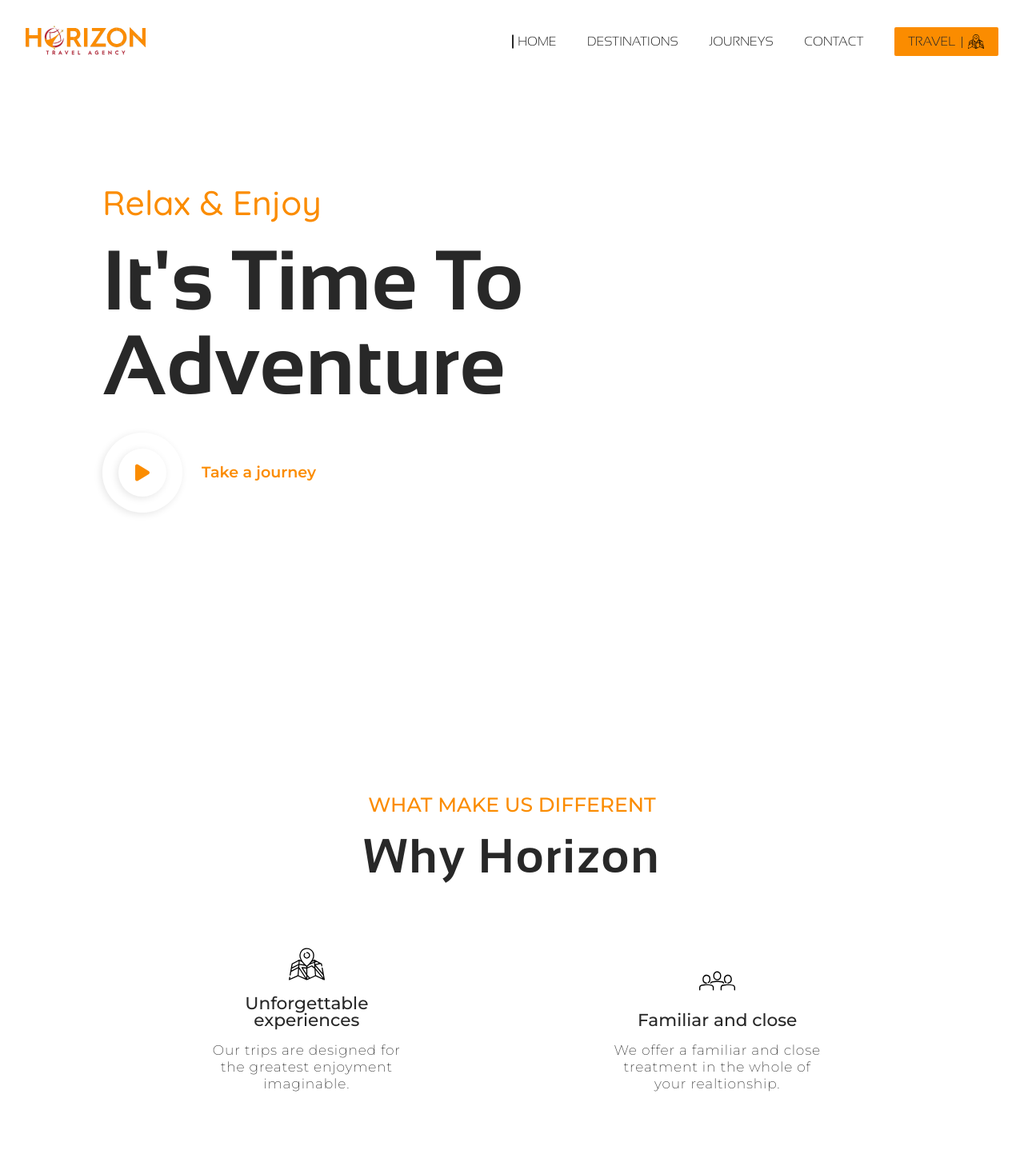
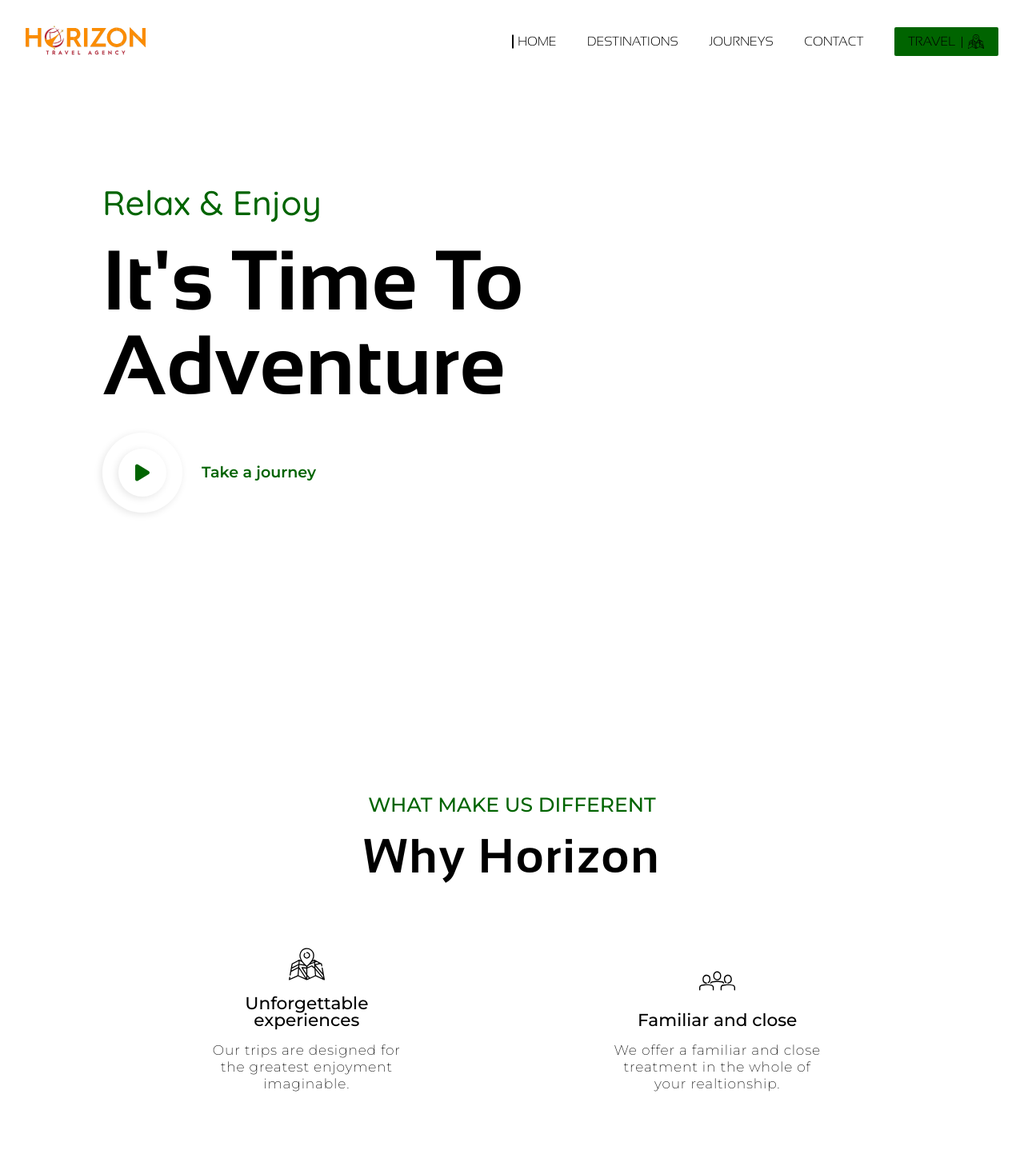
Before and after one commit to Jhona1836/ProyectIntegrador6, a PHP site: page /index.html in a window 1280 px wide. Shown: the top 1438 px of the page at 80% size. Run offline with PHP 8.4, Linux system fonts and the light colour scheme; some libraries are stand-ins or nearby versions; some web fonts are replaced.

Commit message:
Actualizacion del index

```diff
--- a/css/styles.css
+++ b/css/styles.css
@@ -158,11 +158,13 @@ table {
   box-sizing: border-box;
 }
 
+
+ /*En este apartaso damos ajustes predeterminados para algunas secciones del html */
 :root {
   /* Colors */
-  --primary-color: rgb(40, 40, 40);
+  --primary-color: black;
   --secondary-color: rgba(255, 255, 255, 0.9);
-  --detail-color: rgb(251, 140, 0);
+  --detail-color: darkgreen;
 
   /* Sizes */
   --title-hero-size: clamp(3.5rem, 2.223rem + 5.447vw, 7.5rem);
@@ -246,7 +248,7 @@ header {
   font-family: Quicksand, Montserrat, sans-serif;
   font-size: var(--subtitle-hero-size);
   font-weight: var(--quick-medium);
-  color: var(--detail-color);
+  color:darkgreen;
   margin-bottom: 1.5rem;
 }
 
```
